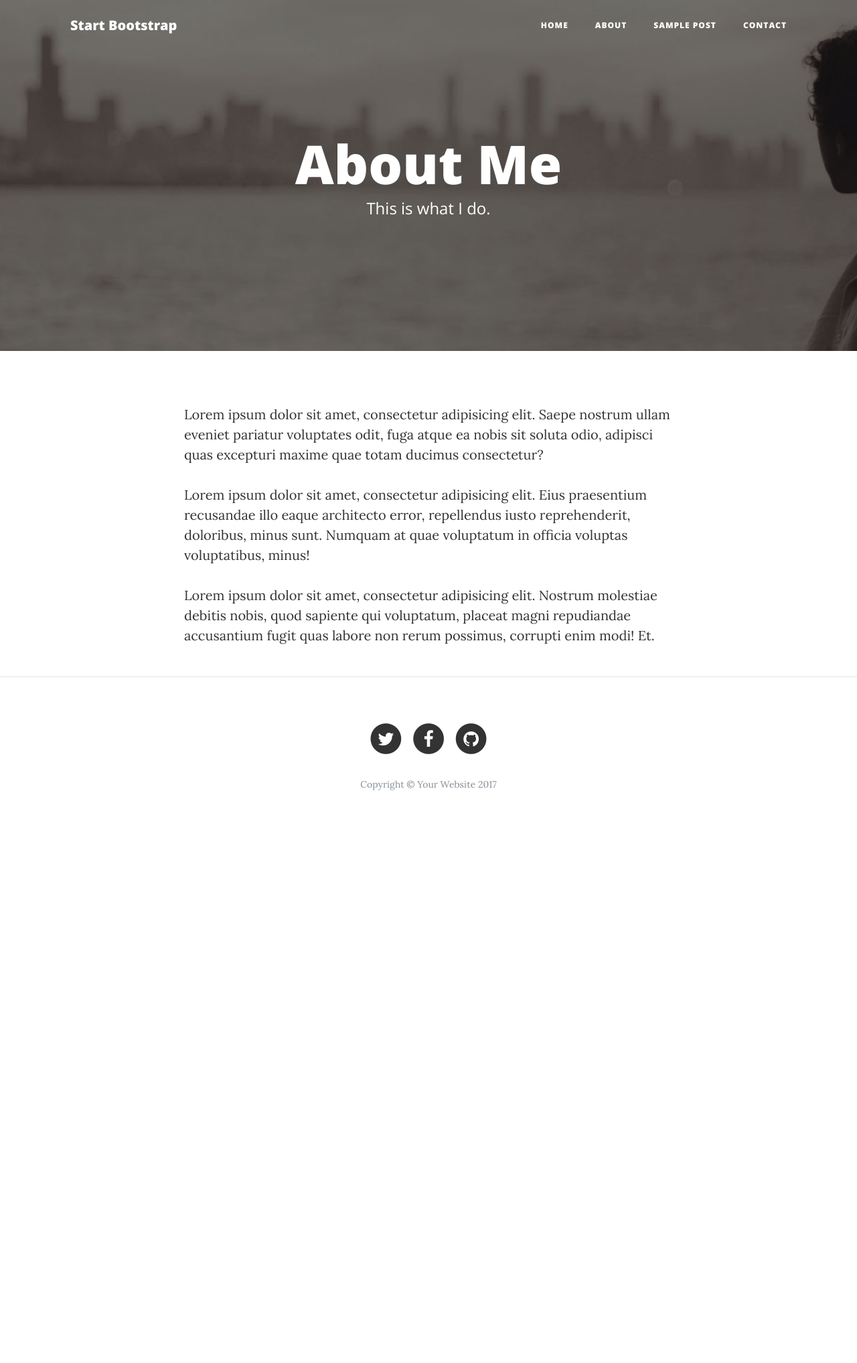
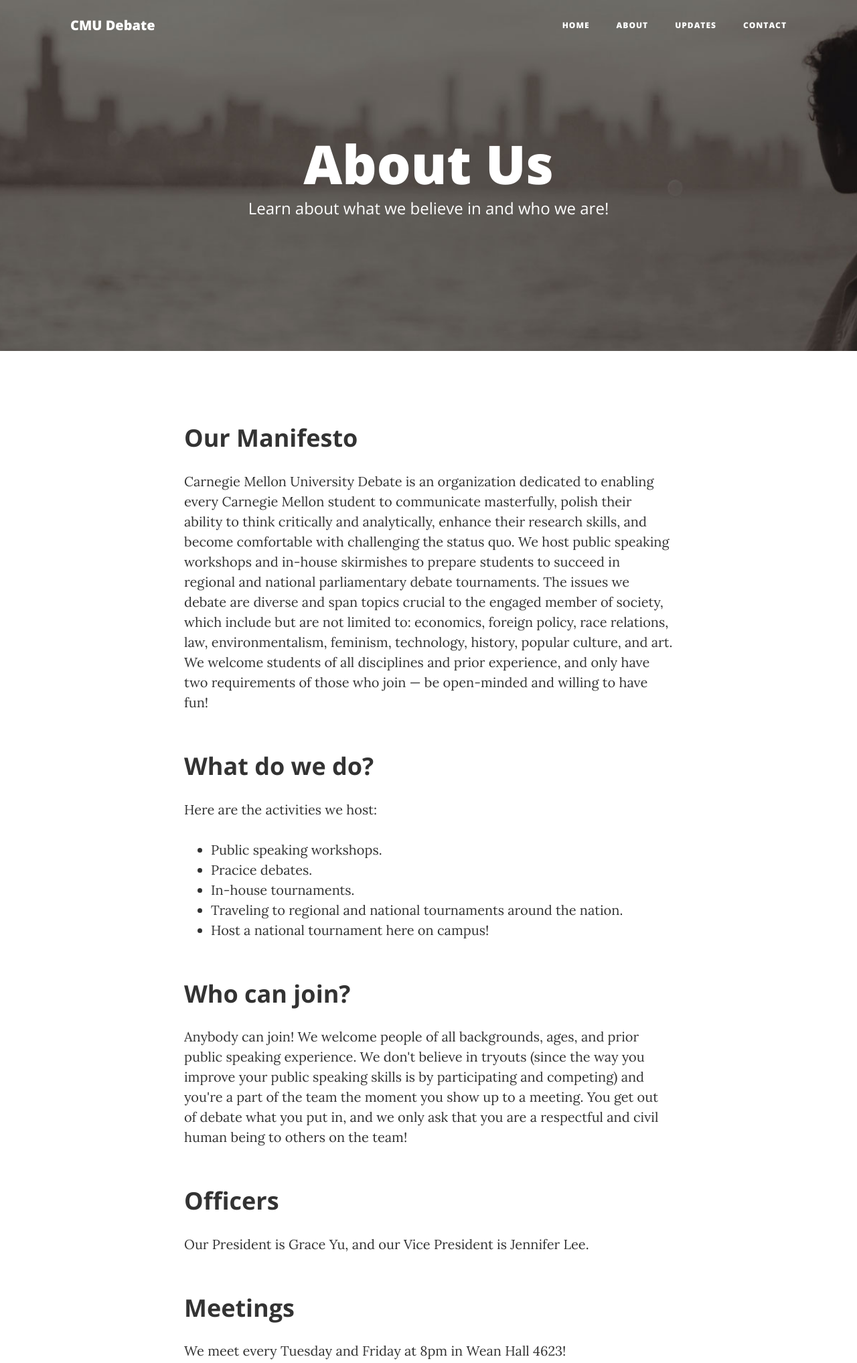
Before and after one commit to gyyu/cmu-debate, a website: page about.html in a window 1280 px wide. Shown: the top 2035 px of the page at 67% size. Before the commit the page ends 1247 px from the top, so only its background shows below. Drawn offline with nearby package versions, Linux system fonts and the light colour scheme.

Commit message:
Updated about

```diff
--- a/about.html
+++ b/about.html
@@ -28,7 +28,7 @@
     <!-- Navigation -->
     <nav class="navbar navbar-expand-lg navbar-light fixed-top" id="mainNav">
       <div class="container">
-        <a class="navbar-brand" href="index.html">Start Bootstrap</a>
+        <a class="navbar-brand" href="index.html">CMU Debate</a>
         <button class="navbar-toggler navbar-toggler-right" type="button" data-toggle="collapse" data-target="#navbarResponsive" aria-controls="navbarResponsive" aria-expanded="false" aria-label="Toggle navigation">
           Menu
           <i class="fa fa-bars"></i>
@@ -42,7 +42,7 @@
               <a class="nav-link" href="about.html">About</a>
             </li>
             <li class="nav-item">
-              <a class="nav-link" href="post.html">Sample Post</a>
+              <a class="nav-link" href="post.html">Updates</a>
             </li>
             <li class="nav-item">
               <a class="nav-link" href="contact.html">Contact</a>
@@ -58,8 +58,8 @@
         <div class="row">
           <div class="col-lg-8 col-md-10 mx-auto">
             <div class="page-heading">
-              <h1>About Me</h1>
-              <span class="subheading">This is what I do.</span>
+              <h1>About Us</h1>
+              <span class="subheading">Learn about what we believe in and who we are!</span>
             </div>
           </div>
         </div>
@@ -70,10 +70,34 @@
     <div class="container">
       <div class="row">
         <div class="col-lg-8 col-md-10 mx-auto">
-          <p>Lorem ipsum dolor sit amet, consectetur adipisicing elit. Saepe nostrum ullam eveniet pariatur voluptates odit, fuga atque ea nobis sit soluta odio, adipisci quas excepturi maxime quae totam ducimus consectetur?</p>
-          <p>Lorem ipsum dolor sit amet, consectetur adipisicing elit. Eius praesentium recusandae illo eaque architecto error, repellendus iusto reprehenderit, doloribus, minus sunt. Numquam at quae voluptatum in officia voluptas voluptatibus, minus!</p>
-          <p>Lorem ipsum dolor sit amet, consectetur adipisicing elit. Nostrum molestiae debitis nobis, quod sapiente qui voluptatum, placeat magni repudiandae accusantium fugit quas labore non rerum possimus, corrupti enim modi! Et.</p>
-        </div>
+          <h2 class="section-heading">Our Manifesto</h2>
+          <p>
+            Carnegie Mellon University Debate is an organization dedicated to enabling every Carnegie Mellon student to communicate masterfully, polish their ability to think critically and analytically, enhance their research skills, and become comfortable with challenging the status quo. We host public speaking workshops and in-house skirmishes to prepare students to succeed in regional and national parliamentary debate tournaments. The issues we debate are diverse and span topics crucial to the engaged member of society, which include but are not limited to: economics, foreign policy, race relations, law, environmentalism, feminism, technology, history, popular culture, and art. We welcome students of all disciplines and prior experience, and only have two requirements of those who join — be open-minded and willing to have fun!
+          </p>
+          <h2 class="section-heading">What do we do?</h2>
+          <p>
+            Here are the activities we host:
+            <ul>
+              <li>Public speaking workshops.</li>
+              <li>Pracice debates.</li>
+              <li>In-house tournaments.</li>
+              <li>Traveling to regional and national tournaments around the nation.</li>
+              <li>Host a national tournament here on campus!</li>
+            </ul>
+          </p>
+          <h2 class="section-heading">Who can join?</h2>
+          <p>
+            Anybody can join! We welcome people of all backgrounds, ages, and prior public speaking experience. We don't believe in tryouts (since the way you improve your public speaking skills is by participating and competing) and you're a part of the team the moment you show up to a meeting. You get out of debate what you put in, and we only ask that you are a respectful and civil human being to others on the team!
+          </p>
+          <h2 class="section-heading">Officers</h2>
+          <p>
+            Our President is Grace Yu, and our Vice President is Jennifer Lee.
+            <!-- TODO: Add profiles and descriptions -->
+          </p>
+          <h2 class="section-heading">Meetings</h2>
+          <p>
+            We meet every Tuesday and Friday at 8pm in Wean Hall 4623!
+          </p>
       </div>
     </div>
 
```
Also changed, not shown: contact.html (+2 -2 lines), index.html (+9 -5 lines), post.html (+2 -2 lines).
